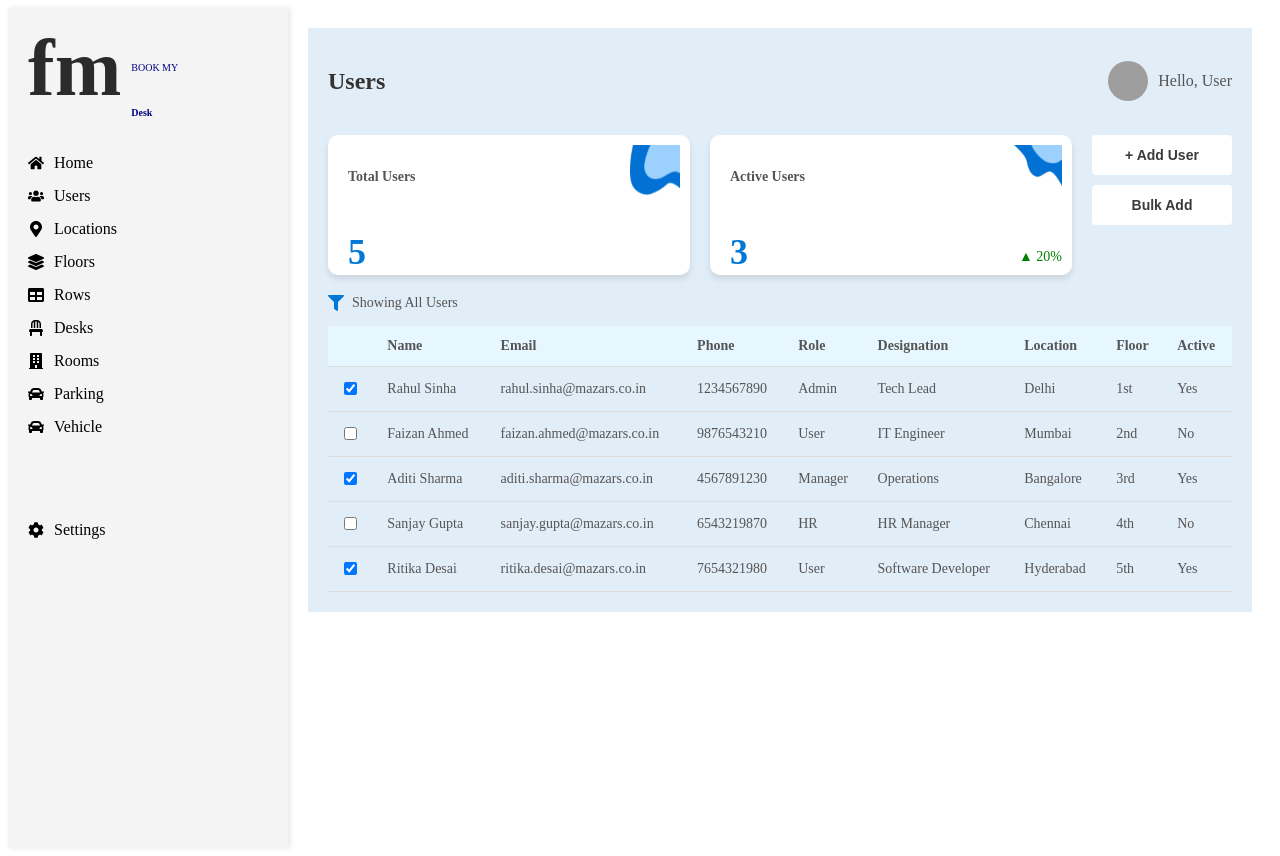
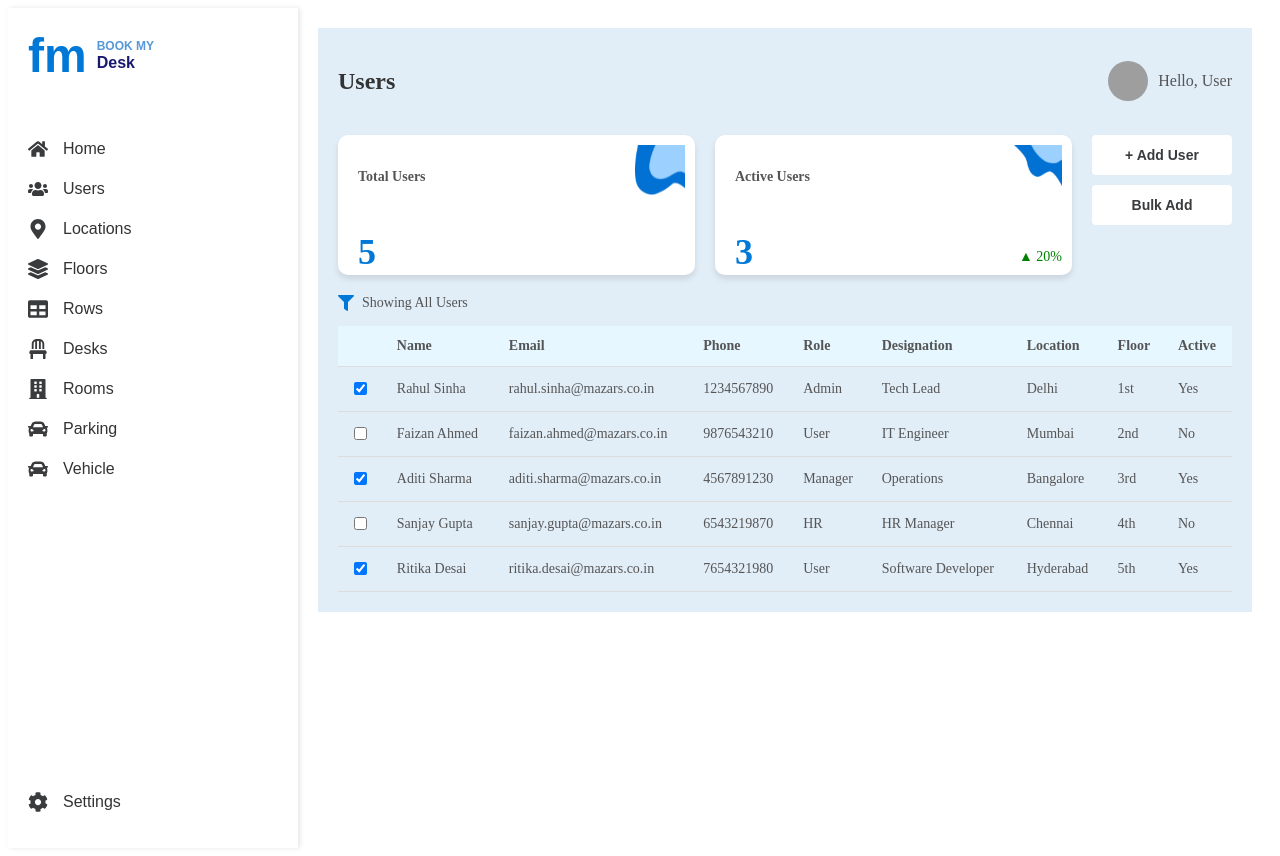
Before and after one commit to Nishanshu206/hungry-elbakyan-cgnl3k, a React (Create React App) app: page / in a window 1280 px wide. Built offline with nearby package versions, Linux system fonts and the light colour scheme; grey boxes are pictures that could not be loaded.

Commit message:
Update LeftNavbar.js

```diff
--- a/src/LeftNavbar.js
+++ b/src/LeftNavbar.js
@@ -14,48 +14,58 @@ import {
 const LeftNavbar = () => {
   return (
     <div style={styles.navContainer}>
-      {/* Updated Logo */}
+      {/* Logo Section */}
       <div style={styles.logo}>
-        <div style={styles.fmText}>fm</div>
+        <span style={styles.fmText}>fm</span>
         <div style={styles.subText}>
-          <div style={styles.bookMy}>Book My</div>
-          <div style={styles.desk}>Desk</div>
+          <span style={styles.bookMy}>Book My</span>
+          <span style={styles.desk}>Desk</span>
         </div>
       </div>
 
-      {/* Navigation Menu */}
+      {/* Navigation Items */}
       <ul style={styles.navList}>
         <li style={styles.navItem}>
-          <FaHome style={styles.icon} /> Home
+          <FaHome style={styles.icon} />
+          <span>Home</span>
         </li>
         <li style={styles.navItem}>
-          <FaUsers style={styles.icon} /> Users
+          <FaUsers style={styles.icon} />
+          <span>Users</span>
         </li>
         <li style={styles.navItem}>
-          <FaMapMarkerAlt style={styles.icon} /> Locations
+          <FaMapMarkerAlt style={styles.icon} />
+          <span>Locations</span>
         </li>
         <li style={styles.navItem}>
-          <FaLayerGroup style={styles.icon} /> Floors
+          <FaLayerGroup style={styles.icon} />
+          <span>Floors</span>
         </li>
         <li style={styles.navItem}>
-          <FaTable style={styles.icon} /> Rows
+          <FaTable style={styles.icon} />
+          <span>Rows</span>
         </li>
         <li style={styles.navItem}>
-          <FaChair style={styles.icon} /> Desks
+          <FaChair style={styles.icon} />
+          <span>Desks</span>
         </li>
         <li style={styles.navItem}>
-          <FaBuilding style={styles.icon} /> Rooms
+          <FaBuilding style={styles.icon} />
+          <span>Rooms</span>
         </li>
         <li style={styles.navItem}>
-          <FaCar style={styles.icon} /> Parking
+          <FaCar style={styles.icon} />
+          <span>Parking</span>
         </li>
         <li style={styles.navItem}>
-          <FaCar style={styles.icon} /> Vehicle
+          <FaCar style={styles.icon} />
+          <span>Vehicle</span>
         </li>
 
-        {/* Settings Menu Item */}
+        {/* Settings */}
         <li style={styles.navItemBottom}>
-          <FaCog style={styles.icon} /> Settings
+          <FaCog style={styles.icon} />
+          <span>Settings</span>
         </li>
       </ul>
     </div>
@@ -64,66 +74,71 @@ const LeftNavbar = () => {
 
 const styles = {
   navContainer: {
-    width: "240px",
+    width: "250px",
     height: "100vh",
-    backgroundColor: "#f4f4f4",
+    backgroundColor: "#FFFFFF",
     display: "flex",
     flexDirection: "column",
     padding: "20px",
     boxShadow: "2px 0 5px rgba(0,0,0,0.1)",
+    fontFamily: "'Arial', sans-serif",
   },
   logo: {
-    display: "flex", // Align FM and sub-text horizontally
+    display: "flex",
     alignItems: "center",
     marginBottom: "30px",
   },
   fmText: {
-    fontSize: "80px", // Large size for "FM"
+    fontSize: "48px",
     fontWeight: "bold",
-    lineHeight: "1",
-    color: "#2b2b2b",
-    margin: "0 10px 0 0", // Add spacing between FM and sub-text
+    color: "#0078D7",
+    marginRight: "10px",
   },
   subText: {
     display: "flex",
     flexDirection: "column",
-    justifyContent: "space-between", // Align "Book My" at the top and "Desk" at the bottom
-    height: "80px", // Matches the height of FM text
   },
   bookMy: {
-    fontSize: "10px", // Smaller size for "Book My"
-    lineHeight: "8",
-    color: "#000080",
+    fontSize: "12px",
+    color: "#5798d9",
     textTransform: "uppercase",
+    fontWeight: "bold",
+    lineHeight: "1.2",
   },
   desk: {
-    fontSize: "10px", // Smaller size for "Desk"
+    fontSize: "16px",
     fontWeight: "bold",
-    lineHeight: "1", // Matches the line height of "Book My" for consistent spacing
-    color: "#000080",
-    margin: "0", // No margin to remove extra space
+    color: "#191970",
   },
   navList: {
     listStyle: "none",
     padding: 0,
     display: "flex",
-    flexDirection: "column", // Ensure items are vertically aligned
-    height: "100%", // Use full height for flex layout
+    flexDirection: "column",
+    flex: 1,
   },
   navItem: {
     display: "flex",
     alignItems: "center",
-    marginBottom: "15px",
+    padding: "10px 0",
     cursor: "pointer",
+    fontSize: "16px",
+    color: "#333",
+    transition: "background 0.3s ease",
   },
   navItemBottom: {
     display: "flex",
     alignItems: "center",
-    marginTop: "70px", // Push this item to the bottom
+    marginTop: "auto",
     cursor: "pointer",
+    fontSize: "16px",
+    color: "#333",
+    transition: "background 0.3s ease",
   },
   icon: {
-    marginRight: "10px",
+    marginRight: "15px",
+    fontSize: "20px",
+    color: "#3a3b3d",
   },
 };
 
```
